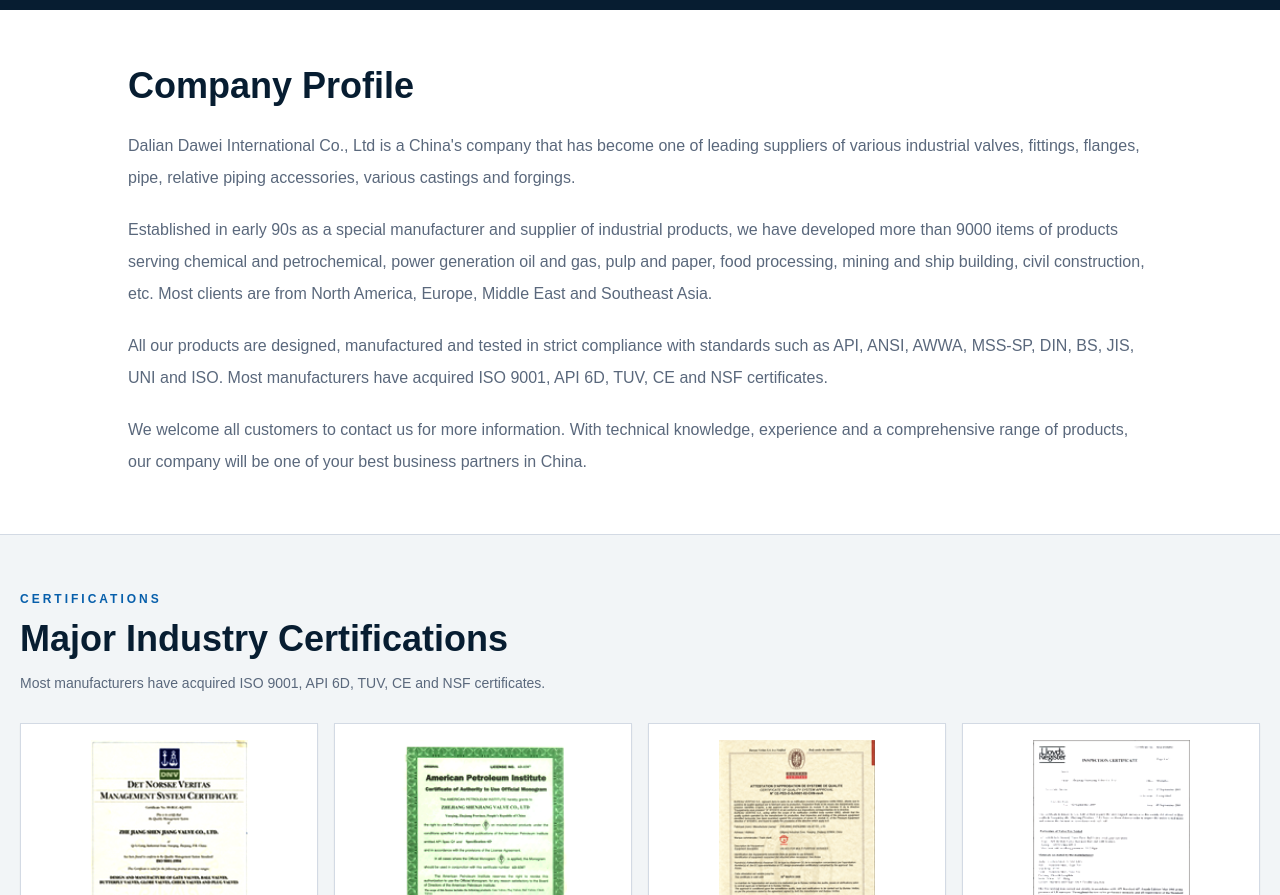
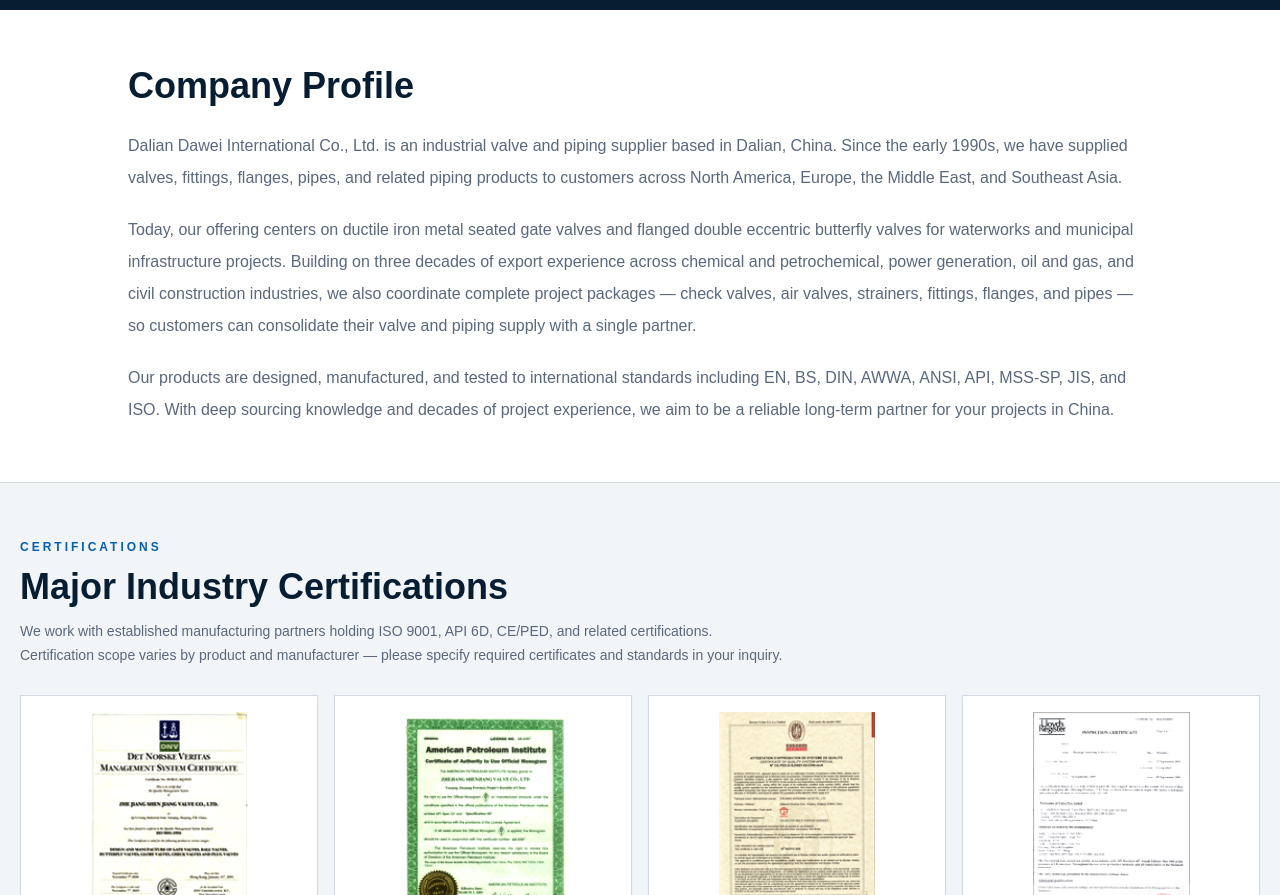
Before and after one commit to unikc/dawei, a Next.js app: page /about in a window 1280 px wide. Shown: the part 340-1235 px from the top of the page. Built offline with nearby package versions, Linux system fonts and the light colour scheme.

Commit message:
Rewrite About page copy: fix grammar, align positioning with waterworks focus, clarify certification wording

```diff
--- a/app/about/page.tsx
+++ b/app/about/page.tsx
@@ -18,10 +18,9 @@ export default function About(){
       <div className="mx-auto max-w-5xl">
         <h2 className="section-title">Company Profile</h2>
         <div className="mt-6 space-y-5 text-base leading-8 text-muted-foreground">
-          <p>Dalian Dawei International Co., Ltd is a China&apos;s company that has become one of leading suppliers of various industrial valves, fittings, flanges, pipe, relative piping accessories, various castings and forgings.</p>
-          <p>Established in early 90s as a special manufacturer and supplier of industrial products, we have developed more than 9000 items of products serving chemical and petrochemical, power generation oil and gas, pulp and paper, food processing, mining and ship building, civil construction, etc. Most clients are from North America, Europe, Middle East and Southeast Asia.</p>
-          <p>All our products are designed, manufactured and tested in strict compliance with standards such as API, ANSI, AWWA, MSS-SP, DIN, BS, JIS, UNI and ISO. Most manufacturers have acquired ISO 9001, API 6D, TUV, CE and NSF certificates.</p>
-          <p>We welcome all customers to contact us for more information. With technical knowledge, experience and a comprehensive range of products, our company will be one of your best business partners in China.</p>
+          <p>Dalian Dawei International Co., Ltd. is an industrial valve and piping supplier based in Dalian, China. Since the early 1990s, we have supplied valves, fittings, flanges, pipes, and related piping products to customers across North America, Europe, the Middle East, and Southeast Asia.</p>
+          <p>Today, our offering centers on ductile iron metal seated gate valves and flanged double eccentric butterfly valves for waterworks and municipal infrastructure projects. Building on three decades of export experience across chemical and petrochemical, power generation, oil and gas, and civil construction industries, we also coordinate complete project packages &mdash; check valves, air valves, strainers, fittings, flanges, and pipes &mdash; so customers can consolidate their valve and piping supply with a single partner.</p>
+          <p>Our products are designed, manufactured, and tested to international standards including EN, BS, DIN, AWWA, ANSI, API, MSS-SP, JIS, and ISO. With deep sourcing knowledge and decades of project experience, we aim to be a reliable long-term partner for your projects in China.</p>
         </div>
       </div>
     </section>
@@ -29,7 +28,7 @@ export default function About(){
       <div className="mx-auto max-w-7xl">
         <p className="eyebrow">Certifications</p>
         <h2 className="section-title">Major Industry Certifications</h2>
-        <p className="mt-3 max-w-3xl text-sm leading-6 text-muted-foreground">Most manufacturers have acquired ISO 9001, API 6D, TUV, CE and NSF certificates.</p>
+        <p className="mt-3 max-w-3xl text-sm leading-6 text-muted-foreground">We work with established manufacturing partners holding ISO 9001, API 6D, CE/PED, and related certifications. Certification scope varies by product and manufacturer &mdash; please specify required certificates and standards in your inquiry.</p>
         <div className="mt-7 grid grid-cols-2 gap-4 md:grid-cols-4">
           {certifications.map(([file,label])=><Card className="bg-background p-4 text-center" key={file}><div className="relative h-56"><Image src={`/images/original/quality/${file}`} alt={label} fill sizes="(min-width: 768px) 25vw, 50vw" className="object-contain"/></div><b className="mt-3 block text-sm text-navy">{label}</b></Card>)}
         </div>
```
